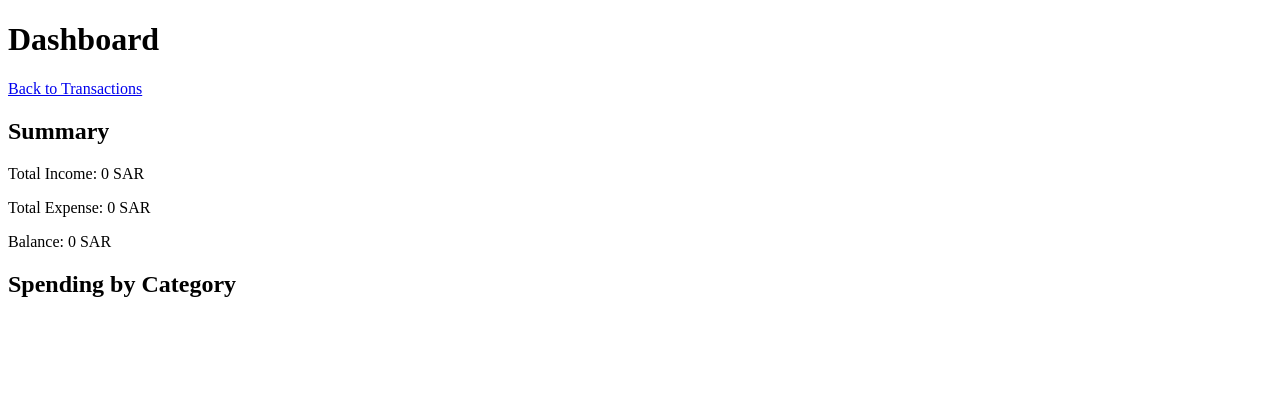
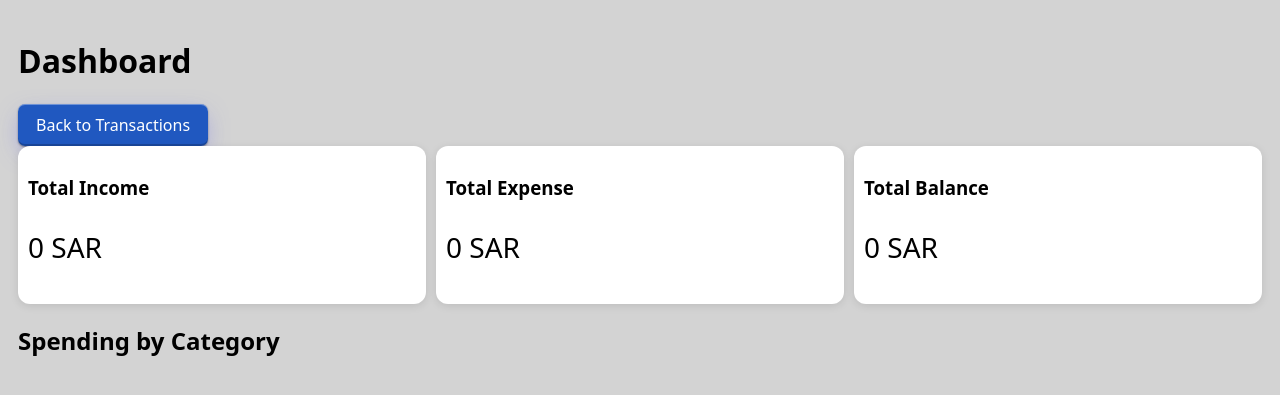
Before and after one commit to ahmed71huz/budget-tracker, a Flask app: page /dashboard in a window 1280 px wide. Shown: the top 395 px of the page. Run offline with Flask 3, Linux system fonts and the light colour scheme; data that the repository does not hold is empty.

Commit message:
Add stylesheet, dashboard summary cards and category bars

```diff
--- /dev/null
+++ b/static/style.css
@@ -0,0 +1,111 @@
+
+body {
+    background-color: lightgray;
+    font-family: system-ui, -apple-system, BlinkMacSystemFont, 'Segoe UI', Roboto, Oxygen, Ubuntu, Cantarell, 'Open Sans', 'Helvetica Neue', sans-serif;
+    padding: 10px;
+
+}
+.cards{
+    display:grid;
+    gap: 10px;
+    grid-template-columns: repeat(3, 1fr);
+
+}
+.card{
+    background-color: white;
+    padding: 10px;
+    border-radius: 12px;
+    box-shadow: 0 2px 8px rgba(0,0,0,0.1);
+}
+.card p {
+    font-size: 28px;
+}
+.category-info {
+    display: flex;
+    justify-content: space-between;
+}
+.bar-track{
+    background-color: #e5e7eb;
+    height: 15px;
+    border-radius: 5px;
+    margin-bottom: 12px;
+}
+.bar-fill {
+    background-color: rgba(8, 72, 190, 0.884);
+    height: 100%;
+    border-radius: 5px;
+}
+
+.btn{
+    display: inline-block;
+    padding: 10px 18px;
+    background-color: rgba(8, 72, 190, 0.884);
+    color: white;
+    text-decoration: none;
+    border-radius: 7px;
+    border: none;
+    cursor: pointer;
+    box-shadow: inset 0 1px 0 #ffffff59,inset 0 -2px 0 #0003,
+    0 1px 2px #0006, 0 8px 24px -6px #5b5bf099;
+    transition: backgruond-color 0.3s, transform 0.3s, box-shadow 0.3s;
+}
+.btn:hover {
+    background-color: #0d2283;
+    transform: translateY(-1px );
+    box-shadow: inset 0 1px 0 #ffffff59,inset 0 -2px 0 #0003,
+    0 1px 2px #0006, 0 8px 24px -6px rgba(8, 72, 190, 0.6);
+}
+
+.btn:active {
+    transform: translateY(0);
+    box-shadow: none;
+}
+.btn:focus-visible {
+    outline: 3px solid rgba(8, 72, 190, 0.4);
+    outline-offset: 2px;
+}
+table{
+    margin-top: 10px;
+    width: 100%;
+    background-color: white;
+    border-collapse: collapse;
+    border-radius: 10px;
+    overflow: hidden;
+}
+th, td{
+    padding: 10px;
+    text-align: left;
+}
+td {
+    border-bottom: 1px solid #e5e7eb;
+}
+th{
+    background-color: #f3f4f6;
+}
+tbody tr:hover{
+    background-color: #e9e9e9;
+}
+
+.badge{
+    padding: 4px 10px;
+    border-radius: 999px;
+    font-size: 13px;
+}
+.badge.income {
+    background-color: #dcfce7;
+    color: #166534;
+}
+
+.badge.expense {
+    background-color: #fee2e2;
+    color: #991b1b;
+}
+
+.amount.income {
+    font-weight: bold;
+    color: green;
+}
+.amount.expense {
+    font-weight: bold;
+    color: red;
+}
--- a/templates/dashboard.html
+++ b/templates/dashboard.html
@@ -2,21 +2,36 @@
 <html lang="en">
 <head>
   <title>Dashboard</title>
+  <link href="{{ url_for('static', filename='style.css') }}" rel="stylesheet" >
 </head>
 <body>
   <h1>Dashboard</h1>
-  <a href="/">Back to Transactions</a>
-
-  <h2>Summary</h2>
-  <p>Total Income: {{ stats.income }} SAR</p>
-  <p>Total Expense: {{ stats.expense }} SAR</p>
-  <p>Balance: {{ stats.balance }} SAR</p>
+  <a href="/" class="btn">Back to Transactions</a>
+  <div class="cards">
+    <div class="card">
+      <h3>Total Income</h3>
+      <p> {{ stats.income }} SAR</p>
+    </div>
+    <div class="card">
+      <h3>Total Expense </h3>
+      <p> {{ stats.expense }} SAR</p>
+    </div>
+    <div class="card">
+      <h3>Total Balance</h3>
+      <p> {{ stats.balance }} SAR</p>
+    </div>
+  </div>
 
   <h2>Spending by Category</h2>
-  <ul>
-    {% for c in stats.by_category %}
-      <li>{{ c.category }}: {{ c.total }} SAR</li>
-    {% endfor %}
-  </ul>
+  {% for c in stats.by_category %}
+<div class="category">
+  <div class="category-info">
+    <span>{{ c.category }}</span>
+    <span>{{ c.total }} SAR</span>
+  </div>
+  <div class="bar-track">
+    <div class="bar-fill" style="width: {{ c.total / stats.expense * 100 }}%"></div>
+  </div>
+</div> {% endfor %}
 </body>
 </html>
```
